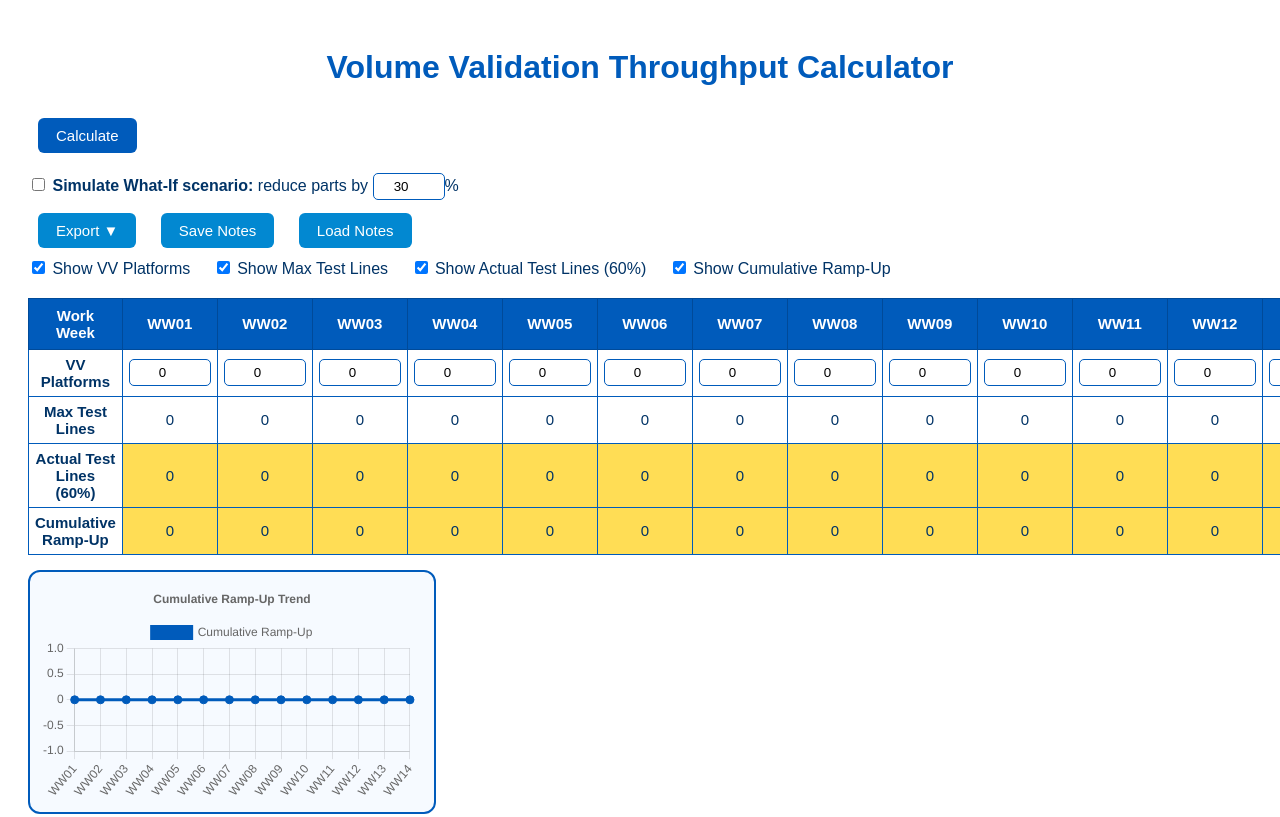
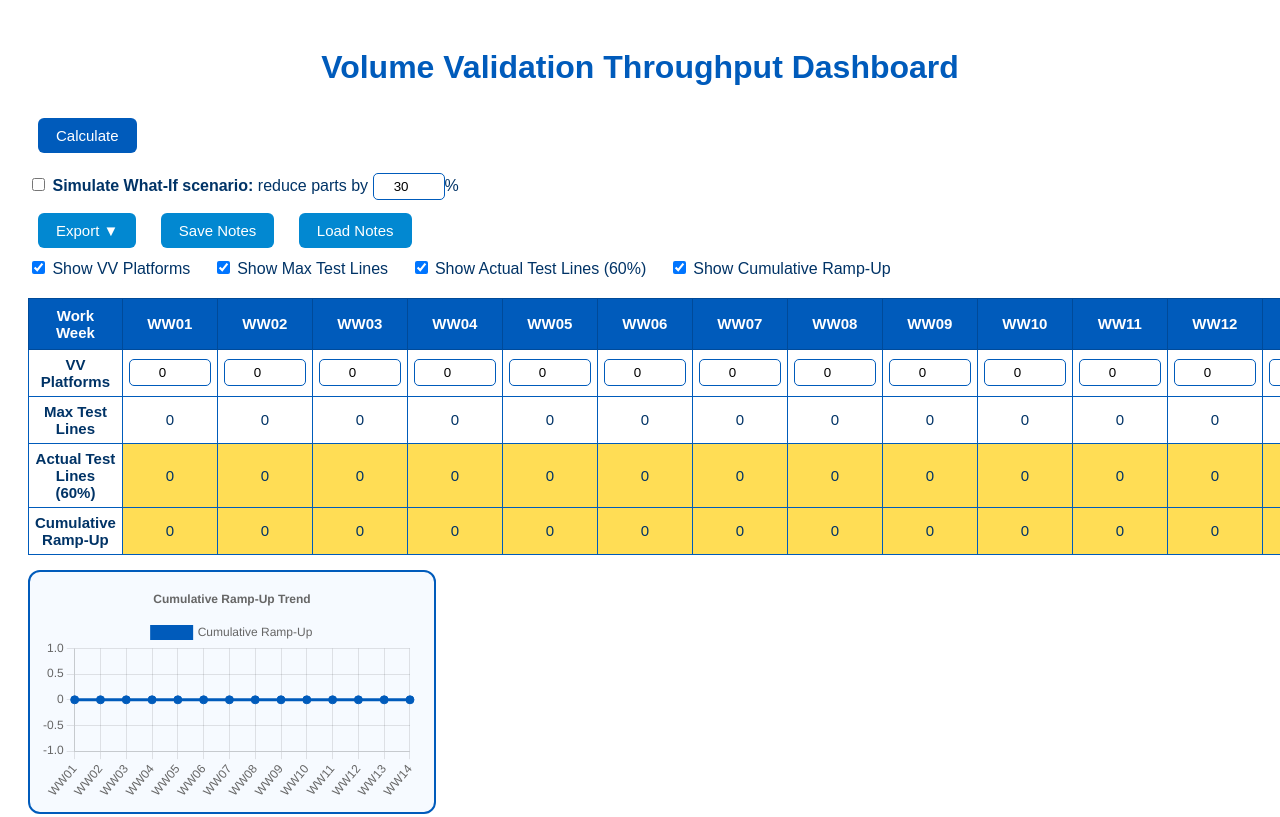
Before and after one commit to rajshara/ACE, a plain HTML site: page index.html in a window 1280 px wide. Shown: the top 817 px of the page. Drawn offline with nearby package versions, Linux system fonts and the light colour scheme.

Commit message:
Update index.html

```diff
--- a/index.html
+++ b/index.html
@@ -94,7 +94,7 @@
 <script src="https://cdn.jsdelivr.net/npm/file-saver@2.0.5/dist/FileSaver.min.js"></script>
 </head>
 <body>
-<h1>Volume Validation Throughput Calculator</h1>
+<h1>Volume Validation Throughput Dashboard</h1>
 
 <button class="button" onclick="calculate()">Calculate</button>
 
```
